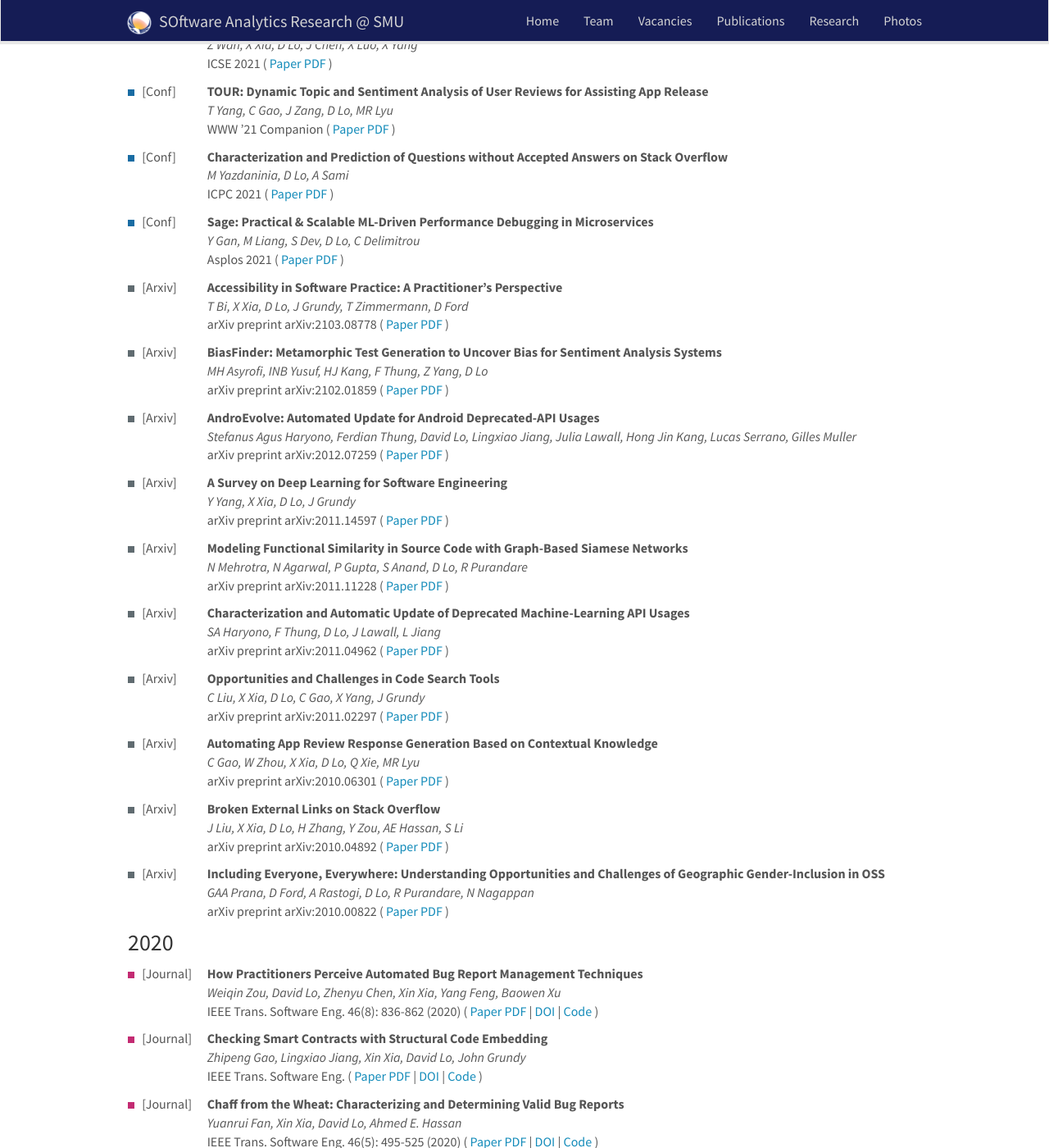
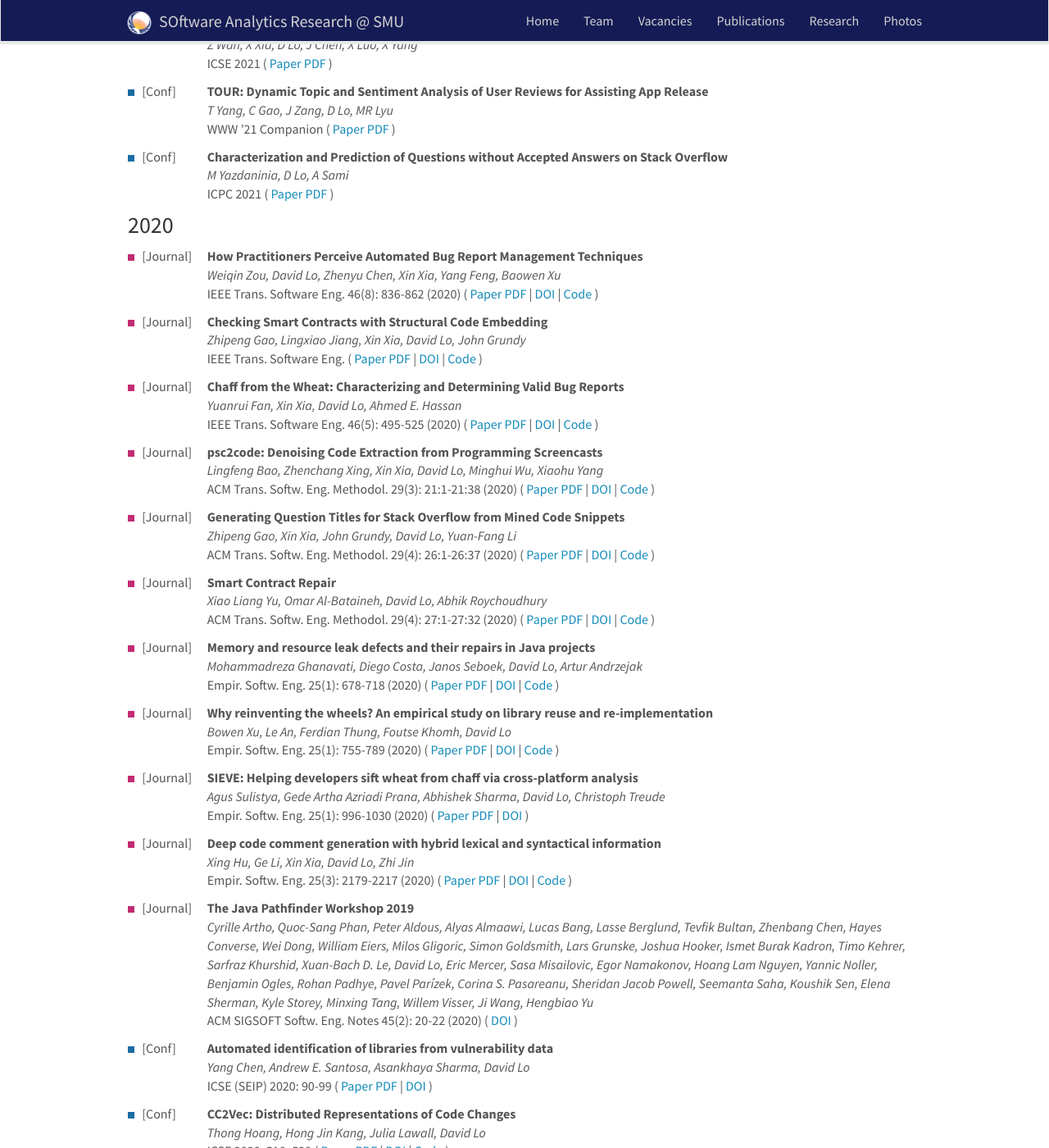
Before and after one commit to soarsmu/soarsmu.github.io, a Jekyll site: the page built from _pages/publications.md, in a window 1280 px wide and 1400 px high, scrolled down 1261 px. Shown: the whole window at 82% size. Built offline with Jekyll 4.4.1, drawn with Linux system fonts in a browser that asks for light colours; nearby versions of some CDN libraries.

Commit message:
remove arxiv and papers don't belong to David

```diff
--- a/_data/publist_2021.yml
+++ b/_data/publist_2021.yml
@@ -191,137 +191,3 @@
   code:
   highlight:
   news2:
-
-- title: "Sage: Practical & Scalable ML-Driven Performance Debugging in Microservices"
-  image:
-  description:
-  authors: Y Gan, M Liang, S Dev, D Lo, C Delimitrou
-  publisher: Asplos 2021
-  type: Conference
-  pdf: Practical & Scalable ML-Driven Performance Debugging in Microservices.pdf
-  doi:
-  code:
-  highlight:
-  news2:
-
-- title: "Accessibility in Software Practice: A Practitioner's Perspective"
-  image:
-  description:
-  authors: T Bi, X Xia, D Lo, J Grundy, T Zimmermann, D Ford
-  publisher: arXiv preprint arXiv:2103.08778
-  type: Arxiv
-  pdf: A Practitioner’s.pdf
-  doi:
-  code:
-  highlight:
-  news2:
-
-
-- title: "BiasFinder: Metamorphic Test Generation to Uncover Bias for Sentiment Analysis Systems"
-  image:
-  description:
-  authors: MH Asyrofi, INB Yusuf, HJ Kang, F Thung, Z Yang, D Lo
-  publisher: arXiv preprint arXiv:2102.01859
-  type: Arxiv
-  pdf: Metamorphic Test Generation to Uncover Bias for Sentiment Analysis Systems.pdf
-  doi:
-  code:
-  highlight:
-  news2:
-
-- title: "AndroEvolve: Automated Update for Android Deprecated-API Usages"
-  image:
-  description:
-  authors: Stefanus Agus Haryono, Ferdian Thung, David Lo, Lingxiao Jiang, Julia Lawall, Hong Jin Kang, Lucas Serrano, Gilles Muller
-  publisher: arXiv preprint arXiv:2012.07259
-  type: Arxiv
-  pdf: Deprecated-API Usages.pdf
-  doi:
-  code:
-  highlight:
-  news2:
-
-- title: "A Survey on Deep Learning for Software Engineering"
-  image:
-  description:
-  authors: Y Yang, X Xia, D Lo, J Grundy
-  publisher: arXiv preprint arXiv:2011.14597
-  type: Arxiv
-  pdf: A Survey on Deep Learning for Software Engineering.pdf
-  doi:
-  code:
-  highlight:
-  news2:
-
-- title: "Modeling Functional Similarity in Source Code with Graph-Based Siamese Networks"
-  image:
-  description:
-  authors: N Mehrotra, N Agarwal, P Gupta, S Anand, D Lo, R Purandare
-  publisher: arXiv preprint arXiv:2011.11228
-  type: Arxiv
-  pdf: Modeling Functional Similarity in Source Code with Graph-Based Siamese Networks.pdf
-  doi:
-  code:
-  highlight:
-  news2:
-
-- title: "Characterization and Automatic Update of Deprecated Machine-Learning API Usages"
-  image:
-  description:
-  authors: SA Haryono, F Thung, D Lo, J Lawall, L Jiang
-  publisher: arXiv preprint arXiv:2011.04962
-  type: Arxiv
-  pdf: Characterization and Automatic Update of Deprecated Machine-Learning API Usages.pdf
-  doi:
-  code:
-  highlight:
-  news2:
-
-
-- title: "Opportunities and Challenges in Code Search Tools"
-  image:
-  description:
-  authors: C Liu, X Xia, D Lo, C Gao, X Yang, J Grundy
-  publisher: arXiv preprint arXiv:2011.02297
-  type: Arxiv
-  pdf: Opportunities and Challenges in Code Search Tools.pdf
-  doi:
-  code:
-  highlight:
-  news2:
-
-- title: "Automating App Review Response Generation Based on Contextual Knowledge"
-  image:
-  description:
-  authors: C Gao, W Zhou, X Xia, D Lo, Q Xie, MR Lyu
-  publisher: arXiv preprint arXiv:2010.06301
-  type: Arxiv
-  pdf: Automating App Review Response Generation Based on Contextual Knowledge.pdf
-  doi:
-  code:
-  highlight:
-  news2:
-
-- title: "Broken External Links on Stack Overflow"
-  image:
-  description:
-  authors: J Liu, X Xia, D Lo, H Zhang, Y Zou, AE Hassan, S Li
-  publisher: arXiv preprint arXiv:2010.04892
-  type: Arxiv
-  pdf: Broken External Links on Stack Overflow.pdf
-  doi:
-  code:
-  highlight:
-  news2:
-
-- title: "Including Everyone, Everywhere: Understanding Opportunities and Challenges of Geographic Gender-Inclusion in OSS"
-  image:
-  description:
-  authors: GAA Prana, D Ford, A Rastogi, D Lo, R Purandare, N Nagappan
-  publisher: arXiv preprint arXiv:2010.00822
-  type: Arxiv
-  pdf: Understanding Opportunities and Challenges of.pdf
-  doi:
-  code:
-  highlight:
-  news2:
```
